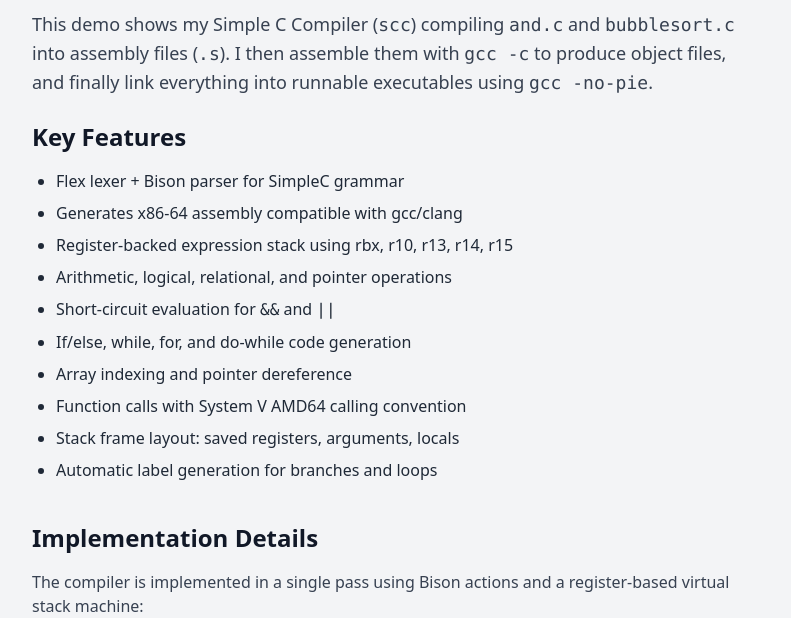
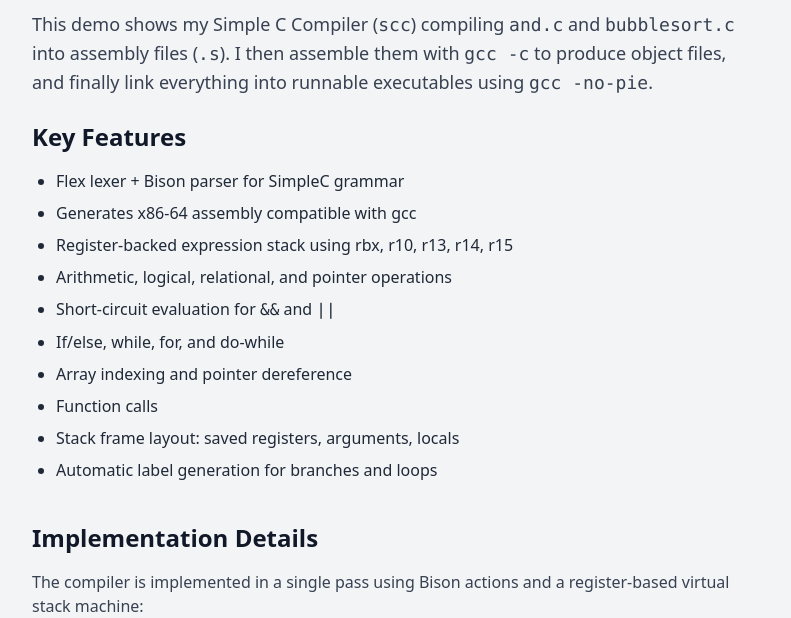
Before and after one commit to tjbui/tjbui.dev, a plain HTML site: page pages/simplecompiler/index.html in a window 1280 px wide. Shown: the part 646-1264 px from the top of the page, without its empty margins (244-1035 px from the left). Drawn offline with nearby package versions, Linux system fonts and the light colour scheme.

Commit message:
minor changes

```diff
--- a/pages/simplecompiler/index.html
+++ b/pages/simplecompiler/index.html
@@ -51,13 +51,13 @@
 
     <ul class="list-disc pl-6 space-y-2 text-gray-800 mb-10">
       <li>Flex lexer + Bison parser for SimpleC grammar</li>
-      <li>Generates x86-64 assembly compatible with gcc/clang</li>
+      <li>Generates x86-64 assembly compatible with gcc</li>
       <li>Register-backed expression stack using rbx, r10, r13, r14, r15</li>
       <li>Arithmetic, logical, relational, and pointer operations</li>
       <li>Short-circuit evaluation for <code>&&</code> and <code>||</code></li>
-      <li>If/else, while, for, and do-while code generation</li>
+      <li>If/else, while, for, and do-while</li>
       <li>Array indexing and pointer dereference</li>
-      <li>Function calls with System V AMD64 calling convention</li>
+      <li>Function calls</li>
       <li>Stack frame layout: saved registers, arguments, locals</li>
       <li>Automatic label generation for branches and loops</li>
     </ul>
```
Also changed, not shown: pages/mymalloc/index.html (+1 -1 lines).
